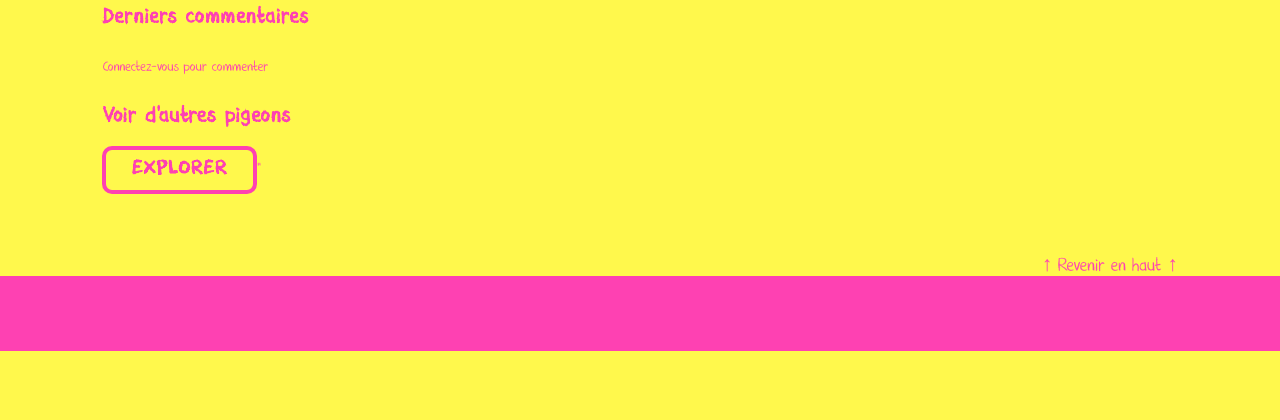
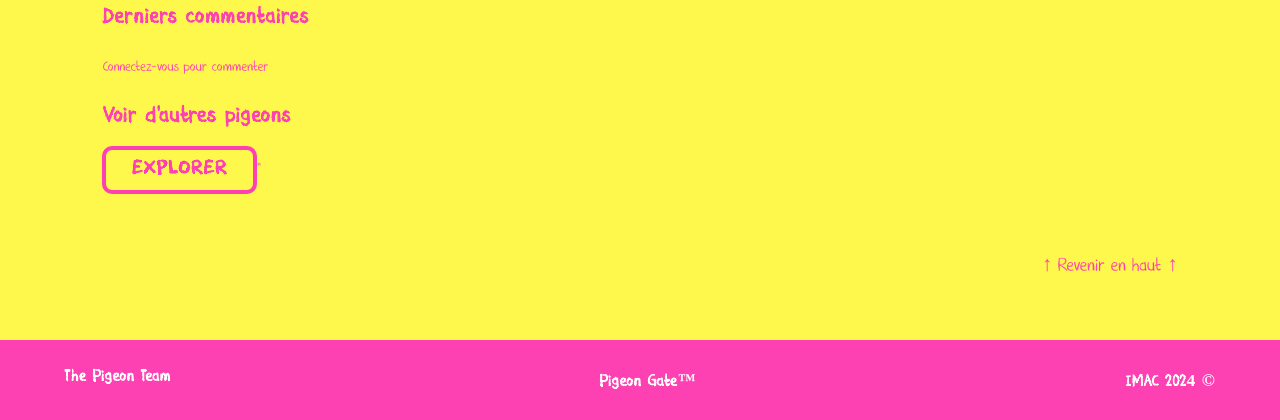
Before and after one commit to AM-XIX/Pigeon-Gate, a Flask app: template templates/cardPigeon.html in a window 1280 px wide. Shown: the part 449-869 px from the top of the page. Before the commit the page ends 800 px from the top, so only its background shows below. Run offline with Flask 3, Linux system fonts and the light colour scheme; the template is opened without the code that fills it, so the values that code supplies are empty; parts of the project's set-up code (start-up, migrations or seed data) failed here and were passed over; some libraries are stand-ins or nearby versions.

Commit message:
add footer cardPigeon

```diff
--- a/templates/cardPigeon.html
+++ b/templates/cardPigeon.html
@@ -127,7 +127,11 @@
         </div>
     </section>
     <a id="back-top" href="#top">&uarr; Revenir en haut &uarr;</a>
-
+    <footer>
+        <p><a href="/about">The Pigeon Team</a></p>
+        <p><a href="https://github.com/AM-XIX/Pigeon-Gate" target="_blank">Pigeon Gate™</a></p>
+        <p>IMAC 2024 ©</p>
+    </footer>
 </body>
 
 </html>
```
